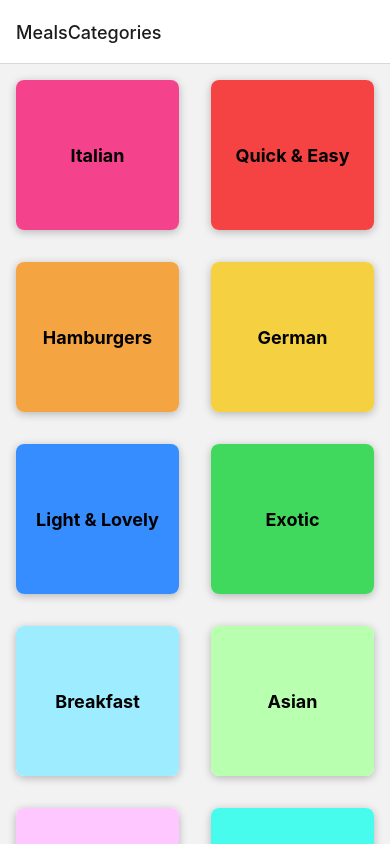
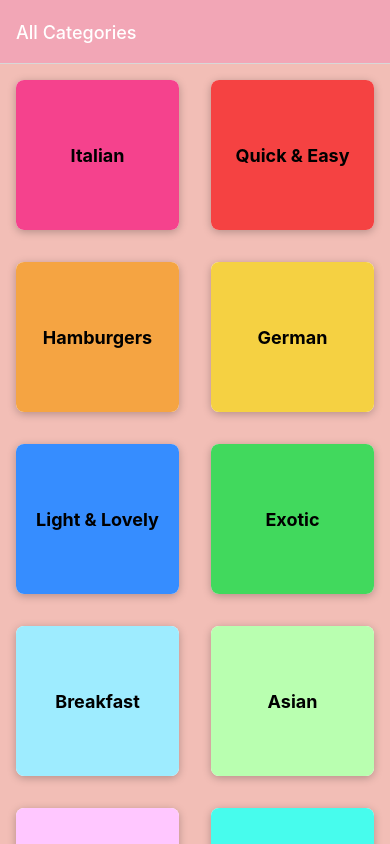
Before and after one commit to leejihyeon240/ReactNativeStudy, a React Native app in the folder Food-App/: screen / in a window 390 px wide. Built offline with nearby package versions, Linux system fonts and the light colour scheme.

Commit message:
화면 헤더 & 배경 스타일링하기

```diff
--- a/Food-App/App.js
+++ b/Food-App/App.js
@@ -13,8 +13,15 @@ export default function App() {
     <>
       <StatusBar style='dark' />
       <NavigationContainer>
-        <Stack.Navigator>
-          <Stack.Screen name="MealsCategories" component={CategorysScreen} />
+        <Stack.Navigator
+        screenOptions={{
+          headerStyle: { backgroundColor: '#F2A6B6'},
+          headerTintColor: 'white',
+          contentStyle: { backgroundColor: '#F2BEB6'}, // 모든 네비게이션바의 제목과 배경색
+
+        }}>
+          <Stack.Screen name="MealsCategories" component={CategorysScreen} options={{title: 'All Categories'} // ***name 말고 다른 걸로 타이틀 하고 싶을 때
+        }/>
           <Stack.Screen name='MealsOverview' component={MealsOverviewScreen} />
         </Stack.Navigator>
       </NavigationContainer>
--- a/Food-App/app.json
+++ b/Food-App/app.json
@@ -10,7 +10,7 @@
     "splash": {
       "image": "./assets/splash.png",
       "resizeMode": "contain",
-      "backgroundColor": "#ffffff"
+      "backgroundColor": "#F2BEB6"
     },
     "updates": {
       "fallbackToCacheTimeout": 0
```
